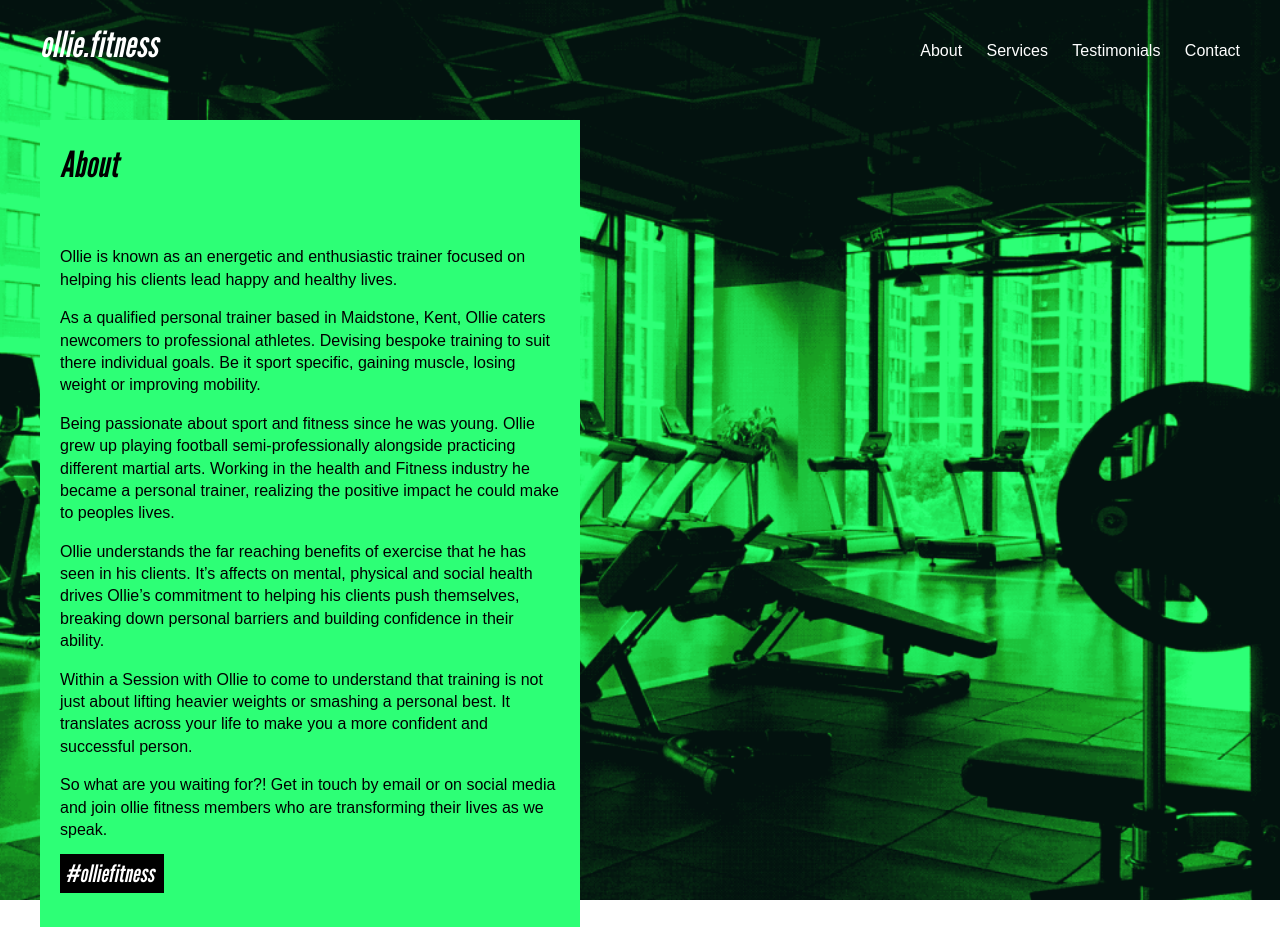
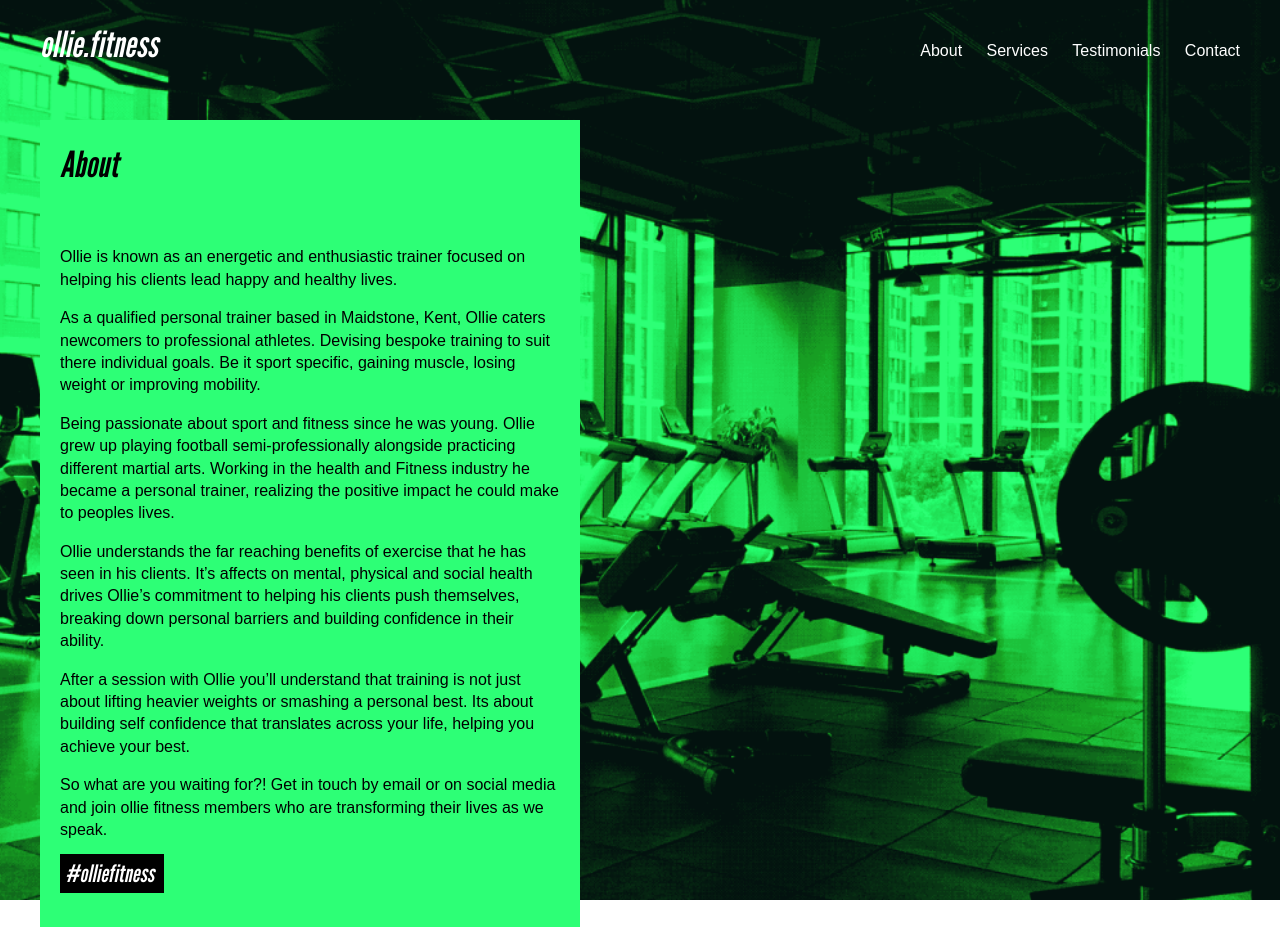
Before and after one commit to tom-wells/olliefitness, a Jekyll site: the page built from about.md, in a window 1280 px wide. Built offline with Jekyll 4.4.1, drawn with Linux system fonts in a browser that asks for light colours.

Commit message:
about rewrite

```diff
--- a/about.md
+++ b/about.md
@@ -17,7 +17,7 @@ Being passionate about sport and fitness since he was young. Ollie grew up playi
 
 Ollie understands the far reaching benefits of exercise that he has seen in his clients. It’s affects on mental, physical and social health drives Ollie’s commitment to helping his clients push themselves, breaking down personal barriers and building confidence in their ability.
 
-Within a Session with Ollie to come to understand that training is not just about lifting heavier weights or smashing a personal best. It translates across your life to make you a more confident and successful person.
+After a session with Ollie you'll understand that training is not just about lifting heavier weights or smashing a personal best. Its about building self confidence that translates across your life, helping you achieve your best.
 
 So what are you waiting for?! Get in touch by email or on social media and join ollie fitness members who are transforming their lives as we speak.
 
```
